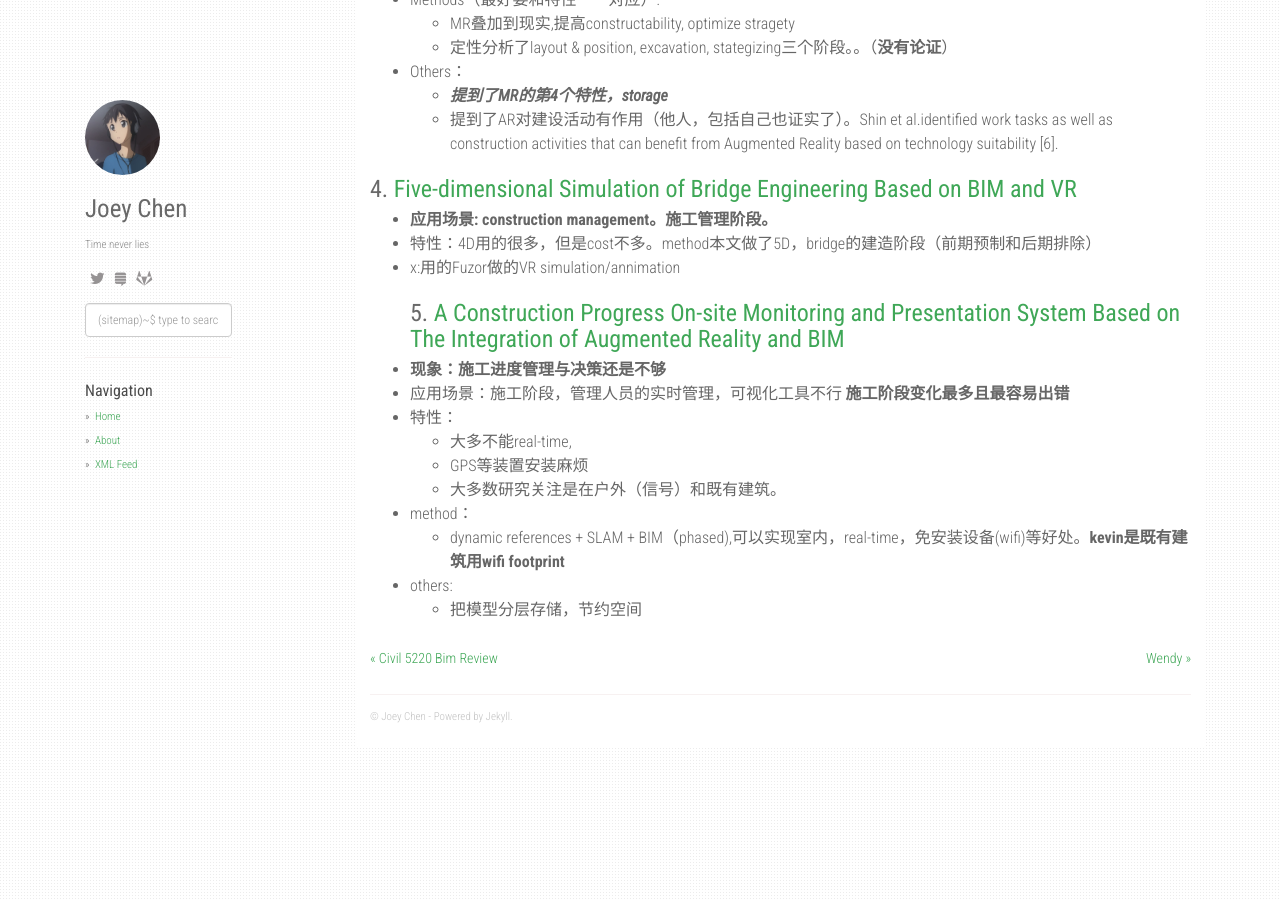
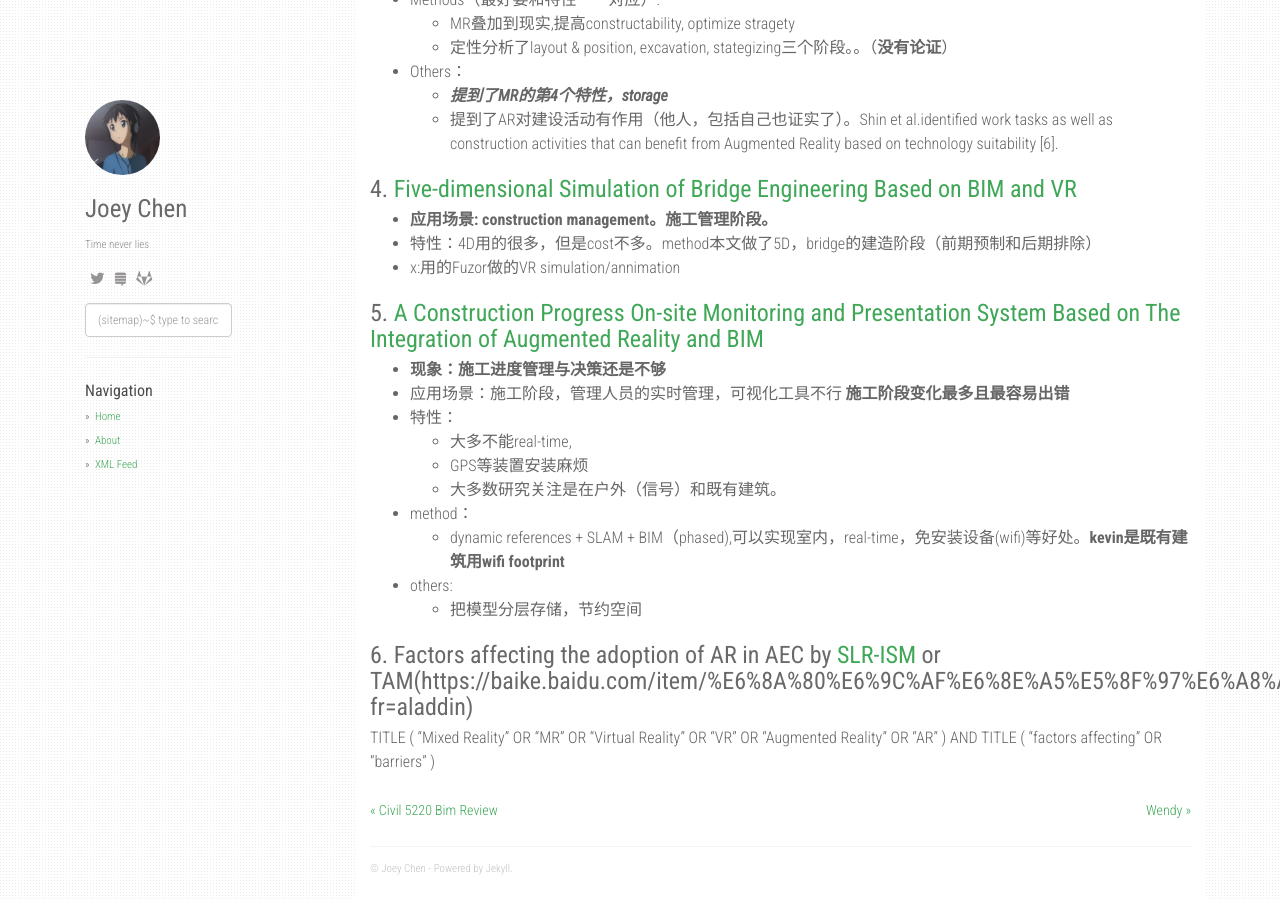
Before and after one commit to czy95/czy95.github.io, a Jekyll site: the page built from _posts/2020-10-27-VR-AR-Related-Paper.md, in a window 1280 px wide and 900 px high, scrolled down 1349 px. Built offline with Jekyll 4.4.1, drawn with Linux system fonts in a browser that asks for light colours; nearby versions of some CDN libraries.

Commit message:
Update 2020-10-27-VR-AR-Related-Paper.md

```diff
--- a/_posts/2020-10-27-VR-AR-Related-Paper.md
+++ b/_posts/2020-10-27-VR-AR-Related-Paper.md
@@ -38,6 +38,7 @@ layout: post
   - Results:
     1. with delay + predition 比现实模拟（without delay and predition)相比差不多，可能是因为重叠导致。（*改进策略，一定距离不显示*）
     2. 比without prediction好， Fisher's LSD（统计测量）
+
 ### 3. [Constructible Design for Off-site Prefabricated Structures in Industrial Environments: Review of Mixed Reality Applications](https://www.iaarc.org/publications/fulltext/ISARC_2020_Paper_127.pdf)
   -** 现象：棕地开发可建造性不行**
   - 应用场景：施工阶段，工人
@@ -55,6 +56,7 @@ layout: post
   - **应用场景: construction management。施工管理阶段。**
   - 特性：4D用的很多，但是cost不多。method本文做了5D，bridge的建造阶段（前期预制和后期排除）
   - x:用的Fuzor做的VR simulation/annimation
+
 ### 5. [A Construction Progress On-site Monitoring and Presentation System Based on The Integration of Augmented Reality and BIM](https://www.iaarc.org/publications/fulltext/ISARC_2020_Paper_41.pdf)
   - **现象：施工进度管理与决策还是不够**
   - 应用场景：施工阶段，管理人员的实时管理，可视化工具不行 **施工阶段变化最多且最容易出错**
@@ -66,3 +68,6 @@ layout: post
     - dynamic references + SLAM + BIM（phased),可以实现室内，real-time，免安装设备(wifi)等好处。**kevin是既有建筑用wifi footprint**
   - others:
     - 把模型分层存储，节约空间
+
+### 6. Factors affecting the adoption of AR in AEC by [SLR-ISM](https://link.springer.com/article/10.1007/s10901-019-09674-y) or TAM(https://baike.baidu.com/item/%E6%8A%80%E6%9C%AF%E6%8E%A5%E5%8F%97%E6%A8%A1%E5%9E%8B/2184121?fr=aladdin)
+TITLE ( "Mixed Reality"  OR  "MR"  OR  "Virtual Reality"  OR  "VR"  OR  "Augmented Reality"  OR  "AR" )  AND  TITLE ( "factors affecting"  OR  "barriers" )
```
